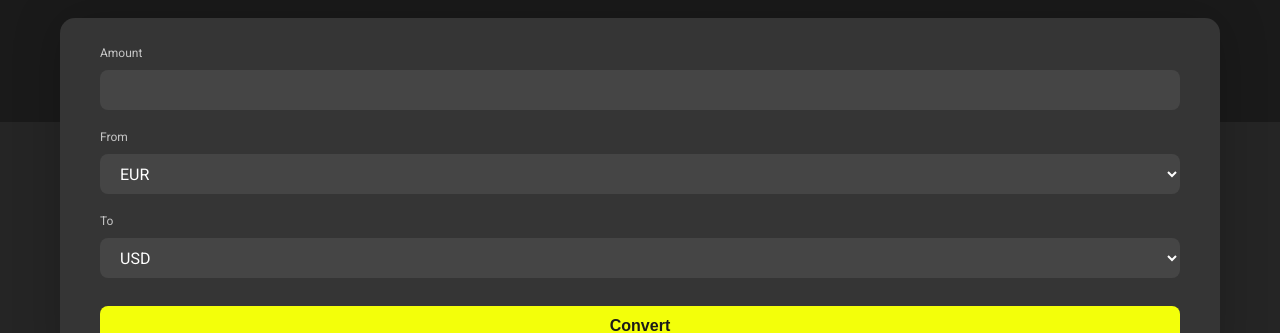
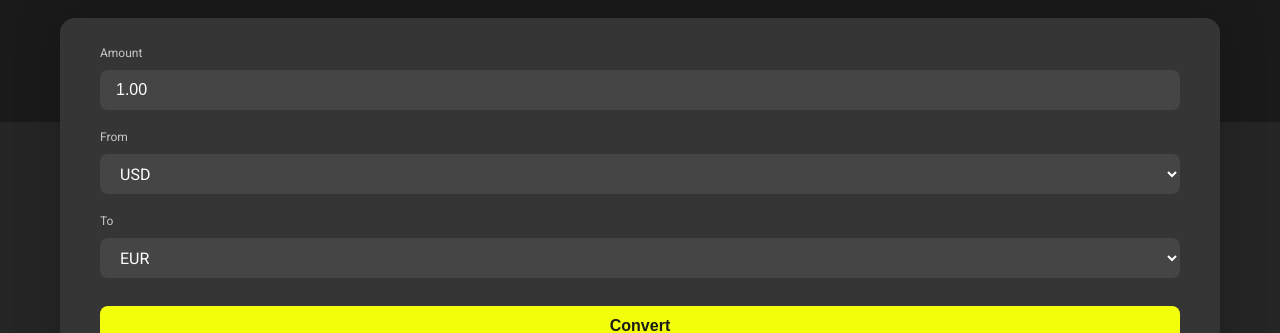
Before and after one commit to GeremiRM/hatch, a React (Create React App) app: page / in a window 1280 px wide. Shown: the part 278-611 px from the top of the page. Built offline with nearby package versions, Linux system fonts and the light colour scheme.

Commit message:
Done with most of the state management (CTX atm)

```diff
--- a/package.json
+++ b/package.json
@@ -10,6 +10,7 @@
     "@types/node": "^16.11.26",
     "@types/react": "^17.0.43",
     "@types/react-dom": "^17.0.14",
+    "axios": "^0.26.1",
     "react": "^18.0.0",
     "react-dom": "^18.0.0",
     "react-router": "^6.2.2",
--- /dev/null
+++ b/src/Converter/Form/CurrencySelect/index.tsx
@@ -0,0 +1,42 @@
+import { useContext } from "react";
+import { Context } from "../../../state/Context";
+import { Currency, ConversionOpt } from "../../../types/Currencies";
+
+interface CurrencyOptProps {
+  id: string;
+  label: string;
+  value: Currency;
+  currencyOpt: ConversionOpt;
+}
+
+export const CurrencySelect: React.FC<CurrencyOptProps> = ({
+  id,
+  label,
+  value,
+  currencyOpt,
+}) => {
+  const { onCurrencyChange, currencies } = useContext(Context);
+
+  const renderOptions = () => {
+    return currencies.map((currency) => (
+      <option key={currency}>{currency}</option>
+    ));
+  };
+
+  return (
+    <div className="control">
+      <label className="control__label">{label}</label>
+      <select
+        name={id}
+        id={id}
+        className="control__field control__select"
+        value={value}
+        onChange={(e) =>
+          onCurrencyChange(currencyOpt, e.target.value as Currency)
+        }
+      >
+        {renderOptions()}
+      </select>
+    </div>
+  );
+};
--- a/src/Converter/Form/index.tsx
+++ b/src/Converter/Form/index.tsx
@@ -1,7 +1,10 @@
+import { useContext } from "react";
+import { Context } from "../../state/Context";
+import { CurrencySelect } from "./CurrencySelect";
 import "./styles.scss";
 
 export const Form: React.FC = () => {
-  const renderOptions = () => {};
+  const { amount, changeAmount, conversionCurr } = useContext(Context);
 
   return (
     <form className="form">
@@ -13,29 +16,23 @@ export const Form: React.FC = () => {
           type="text"
           name="amount"
           id="amount"
+          value={amount}
+          onChange={(e) => changeAmount(e.target.value)}
           className="control__field control__input"
         />
       </div>
-      <div className="control">
-        <label className="control__label">From</label>
-        <select
-          name="convertFrom"
-          id="convertFrom"
-          className="control__field control__select"
-        >
-          <option>EUR</option>
-        </select>
-      </div>
-      <div className="control">
-        <label className="control__label">To</label>
-        <select
-          name="convertFrom"
-          id="convertFrom"
-          className="control__field control__select"
-        >
-          <option>USD</option>
-        </select>
-      </div>
+      <CurrencySelect
+        id="convertFrom"
+        label="From"
+        value={conversionCurr.convertFrom}
+        currencyOpt="convertFrom"
+      />
+      <CurrencySelect
+        id="convertTo"
+        label="To"
+        value={conversionCurr.convertTo}
+        currencyOpt="convertTo"
+      />
       <button type="submit" className="form__submit">
         Convert
       </button>
--- a/src/Converter/Form/styles.scss
+++ b/src/Converter/Form/styles.scss
@@ -35,6 +35,11 @@ $fieldBorderRadius: 8px;
 
     &__select {
       font-family: inherit;
+
+      &:focus {
+        background-color: $primaryColor;
+        border: 1px solid $highlightColor;
+      }
     }
   }
 
--- a/src/index.tsx
+++ b/src/index.tsx
@@ -4,12 +4,15 @@ import "./index.scss";
 import App from "./App";
 import reportWebVitals from "./reportWebVitals";
 import { BrowserRouter } from "react-router-dom";
+import { ContextProvider } from "./state/Context";
 
 ReactDOM.render(
   <React.StrictMode>
-    <BrowserRouter>
-      <App />
-    </BrowserRouter>
+    <ContextProvider>
+      <BrowserRouter>
+        <App />
+      </BrowserRouter>
+    </ContextProvider>
   </React.StrictMode>,
   document.getElementById("root")
 );
--- /dev/null
+++ b/src/state/Context.tsx
@@ -0,0 +1,55 @@
+import { createContext, useEffect, useState } from "react";
+import {
+  Currencies,
+  Currency,
+  ConversionOpt,
+  ConversionOpts,
+} from "../types/Currencies";
+
+interface IContext {
+  amount: string;
+  conversionCurr: ConversionOpts;
+  // exchangeRate: number;
+  // onChange: () => {};
+  currencies: Currencies;
+  changeAmount: (newAmount: string) => void;
+  onCurrencyChange: (type: ConversionOpt, newCurr: Currency) => void;
+}
+
+// Default values
+const CURRENCIES: Currencies = ["EUR", "USD", "CHF"];
+const DF_AMOUNT = "1.00";
+const DF_CONVERT_FROM: Currency = "USD";
+const DF_CONVERT_TO: Currency = "EUR";
+
+export const Context = createContext<IContext>({} as IContext);
+
+export const ContextProvider = (props: any) => {
+  const [amount, setAmount] = useState(DF_AMOUNT);
+  const [conversionCurr, setConversionCurr] = useState<ConversionOpts>({
+    convertFrom: DF_CONVERT_FROM,
+    convertTo: DF_CONVERT_TO,
+  });
+
+  const changeAmount = (newAmount: string) => {
+    setAmount(newAmount);
+  };
+
+  const onCurrencyChange = (type: ConversionOpt, newCurr: Currency) => {
+    setConversionCurr({ ...conversionCurr, [type]: newCurr });
+  };
+
+  return (
+    <Context.Provider
+      value={{
+        amount,
+        conversionCurr,
+        currencies: CURRENCIES,
+        changeAmount,
+        onCurrencyChange,
+      }}
+    >
+      {props.children}
+    </Context.Provider>
+  );
+};
--- /dev/null
+++ b/src/types/Currencies.tsx
@@ -0,0 +1,10 @@
+export type Currency = "EUR" | "USD" | "CHF";
+
+export type Currencies = Currency[];
+
+export interface ConversionOpts {
+  convertFrom: Currency;
+  convertTo: Currency;
+}
+
+export type ConversionOpt = keyof ConversionOpts;
```
Also changed, not shown: src/hooks/useFetchExchange.tsx (added, +15 -0 lines), 2 other files (tests, documents, lock files or other folders).
